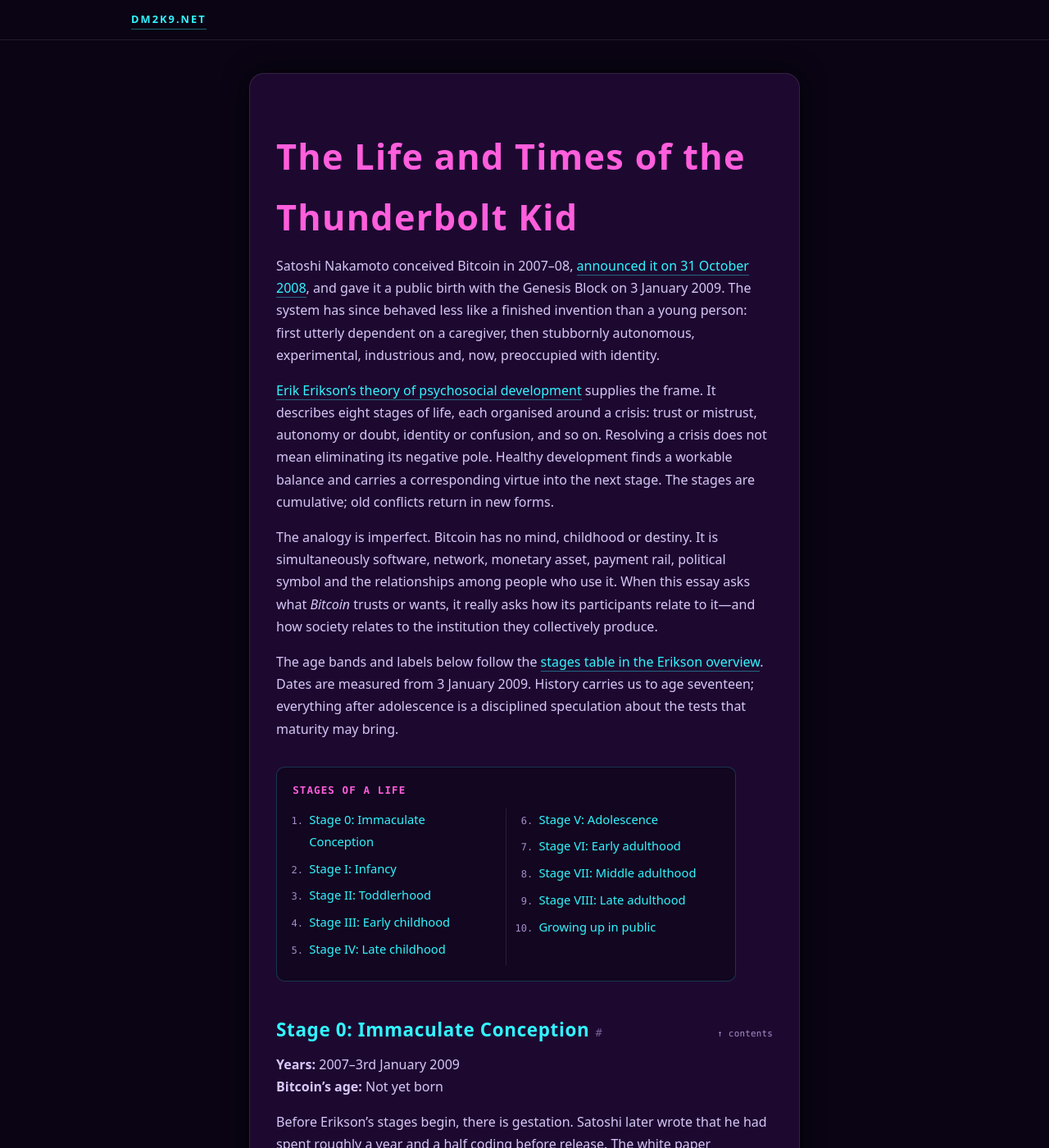
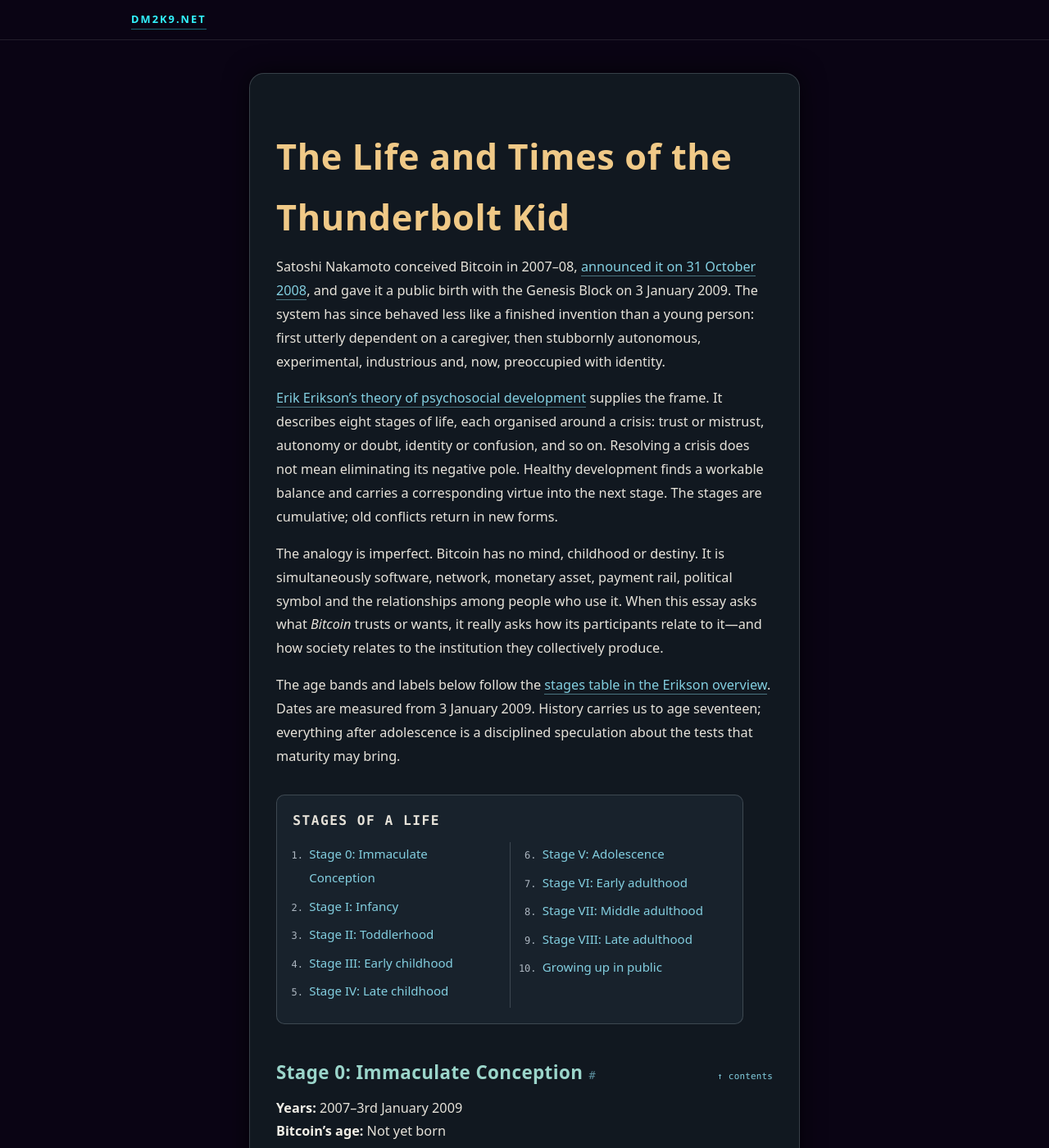
Before and after one commit to decent-money/decent-money.github.io, a Jekyll site: the page built from _posts/2026-08-11-the-life-and-times-of-the-thunderbolt-kid.md, in a window 1280 px wide and 1400 px high. Shown: the whole window at 82% size. Built offline with Jekyll 4.4.1, drawn with Linux system fonts in a browser that asks for light colours.

Commit message:
Add readable post-only color palette

```diff
--- a/assets/css/main.scss
+++ b/assets/css/main.scss
@@ -475,6 +475,128 @@
 .toc-jump:focus-visible {
   color: var(--accent);
   opacity: 1;
+}
+
+/* Post-only reading palette. The surrounding site keeps its neon branding. */
+.post-page .site-main .container {
+  --post-surface: #111820;
+  --post-surface-soft: #18222c;
+  --post-text: #e6e2d9;
+  --post-muted: #aeb8c2;
+  --post-heading: #9bd5ca;
+  --post-title: #f0c987;
+  --post-link: #83cfe0;
+  --post-border: rgba(190, 204, 214, 0.22);
+
+  background: var(--post-surface);
+  border-color: var(--post-border);
+  color: var(--post-text);
+}
+
+.post-page .site-main .container p,
+.post-page .site-main .container li,
+.post-page .site-main .container dd,
+.post-page .site-main .container blockquote {
+  color: var(--post-text);
+}
+
+.post-page .site-main .container p,
+.post-page .site-main .container li {
+  font-size: 1.015rem;
+  line-height: 1.78;
+}
+
+.post-page .site-main .container h1 {
+  color: var(--post-title);
+  letter-spacing: 0.015em;
+}
+
+.post-page .site-main .container h2 {
+  color: var(--post-heading);
+  letter-spacing: 0.018em;
+}
+
+.post-page .site-main .container h3,
+.post-page .site-main .container h4 {
+  color: #d7d9d4;
+}
+
+.post-page .site-main .container a {
+  color: var(--post-link);
+  border-bottom-color: rgba(131, 207, 224, 0.5);
+}
+
+.post-page .site-main .container a:hover,
+.post-page .site-main .container a:focus-visible {
+  color: var(--post-title);
+  border-bottom-color: rgba(240, 201, 135, 0.75);
+}
+
+.post-page .site-main .container strong {
+  color: #f1eee6;
+}
+
+.post-page .site-main .container blockquote {
+  margin: 1.4rem 0;
+  padding: 0.2rem 0 0.2rem 1.1rem;
+  border-left: 3px solid rgba(155, 213, 202, 0.6);
+}
+
+.post-page .site-main .container blockquote p {
+  color: #c8d0d2;
+}
+
+.post-page .site-main .container code {
+  background: #202b35;
+  color: #e9d9b9;
+}
+
+.post-page .site-main .container pre {
+  background: #0b1117;
+  border-color: var(--post-border);
+}
+
+.post-page .site-main .container pre code {
+  background: transparent;
+  color: var(--post-text);
+}
+
+.post-page .post-figure,
+.post-page .stage-facts,
+.post-page .post-toc {
+  border-color: var(--post-border);
+  background: var(--post-surface-soft);
+}
+
+.post-page .post-figure figcaption,
+.post-page .stage-facts dd,
+.post-page .heading-anchor,
+.post-page .toc-jump,
+.post-page .post-toc-list li::marker {
+  color: var(--post-muted);
+}
+
+.post-page .stage-facts dt,
+.post-page .post-toc-title {
+  color: var(--post-heading);
+}
+
+.post-page .stage-facts dt,
+.post-page .stage-facts dd,
+.post-page .post-figure figcaption {
+  border-color: var(--post-border);
+}
+
+.post-page .stage-facts--future {
+  border-color: rgba(240, 201, 135, 0.38);
+}
+
+.post-page .post-toc-columns::after {
+  background: var(--post-border);
+}
+
+.post-page .post-toc-list a {
+  font-size: 0.94rem;
 }
 
 @media (max-width: 560px) {
```
